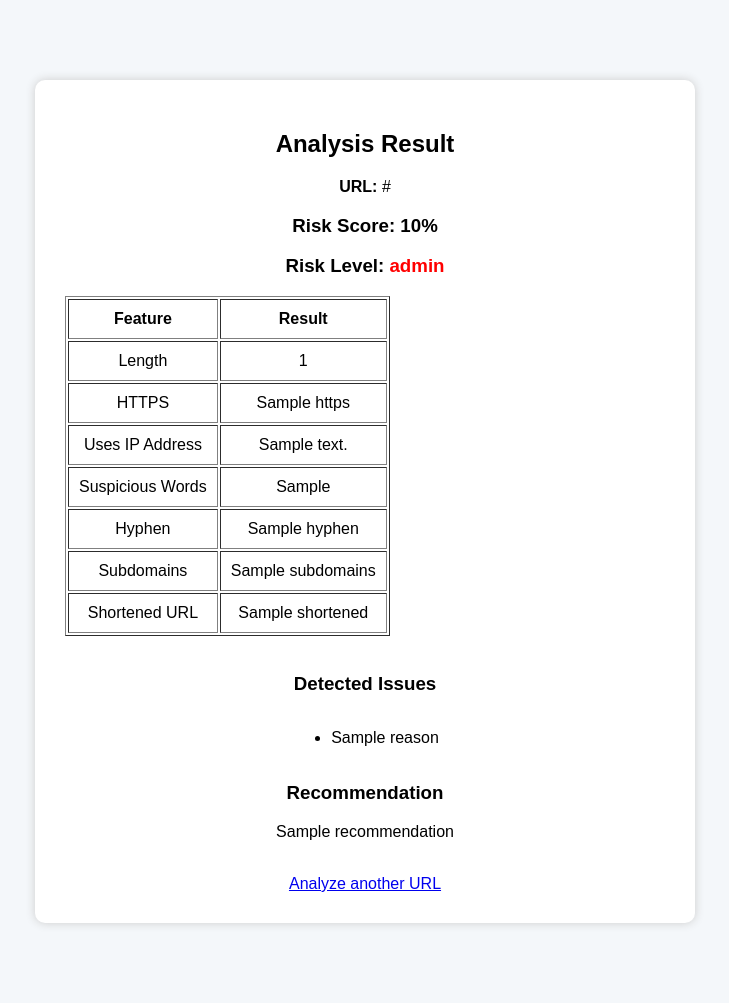
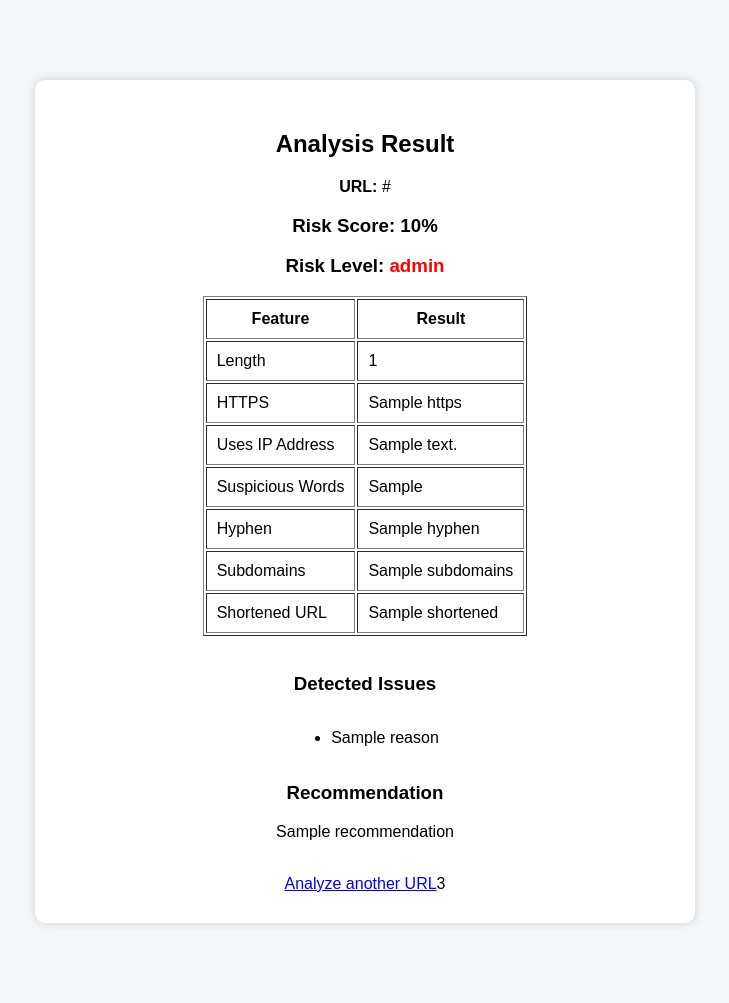
Before and after one commit to Krishna-Gupta-Git/PhishShield-URL-Risk-Analyzer, a Flask app: template templates/result.html in a window 1280 px wide. Shown: the whole page, without its empty margins (275-1004 px from the left). Run offline with Flask 3, Linux system fonts and the light colour scheme; the template is opened without the code that fills it: most values are stand-ins (such as "Sample title", 1, 10 or a date in 2020).

Commit message:
Table Formatting

```diff
--- a/templates/result.html
+++ b/templates/result.html
@@ -35,7 +35,7 @@ Risk Level:
 {% endif %}
 
 </h3>
-
+<center>
 <table border="1" cellpadding="10">
 
 <tr>
@@ -79,7 +79,7 @@ Risk Level:
 </tr>
 
 </table>
-
+</center>
 <br>
 {% if reasons %}
 <h3>Detected Issues</h3>
@@ -100,7 +100,7 @@ Risk Level:
 
 <br>
 
-<a href="/">Analyze another URL</a>
+<a href="/">Analyze another URL</a>3
 
 </div>
 
```
